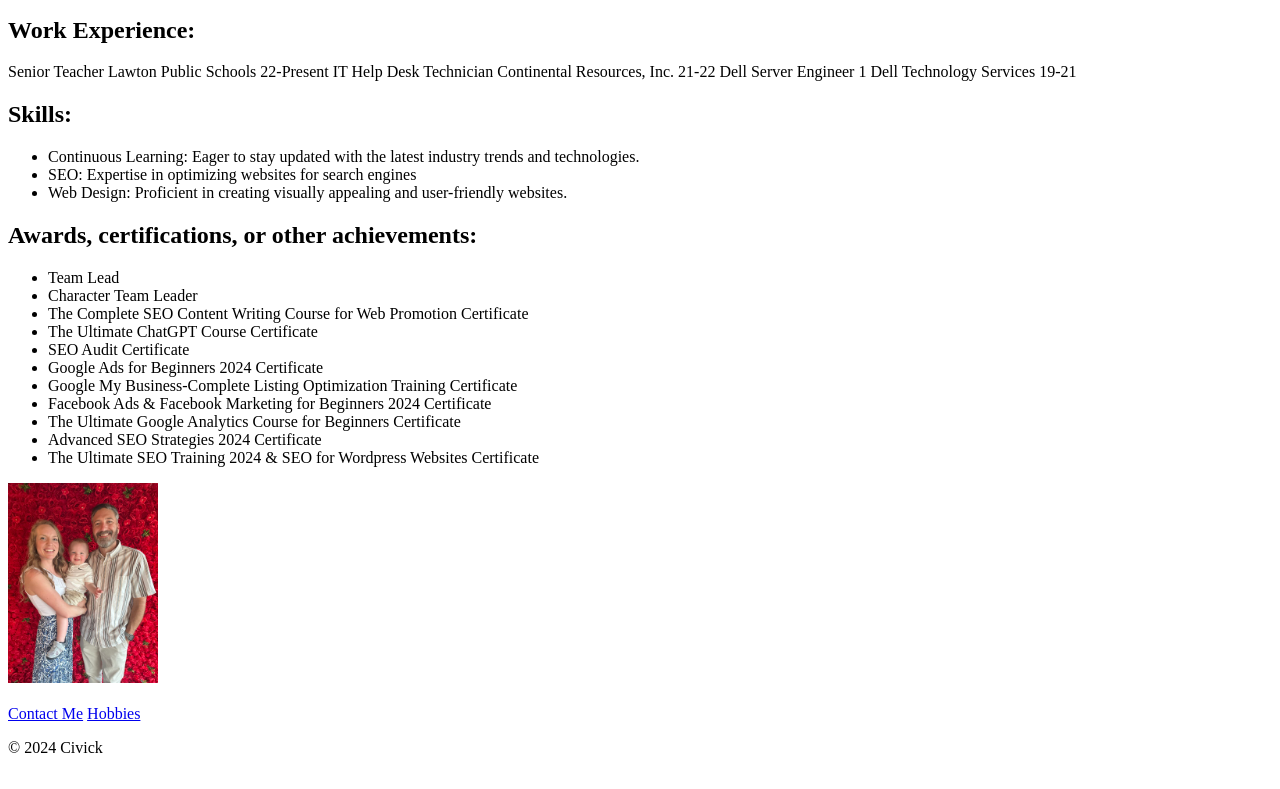
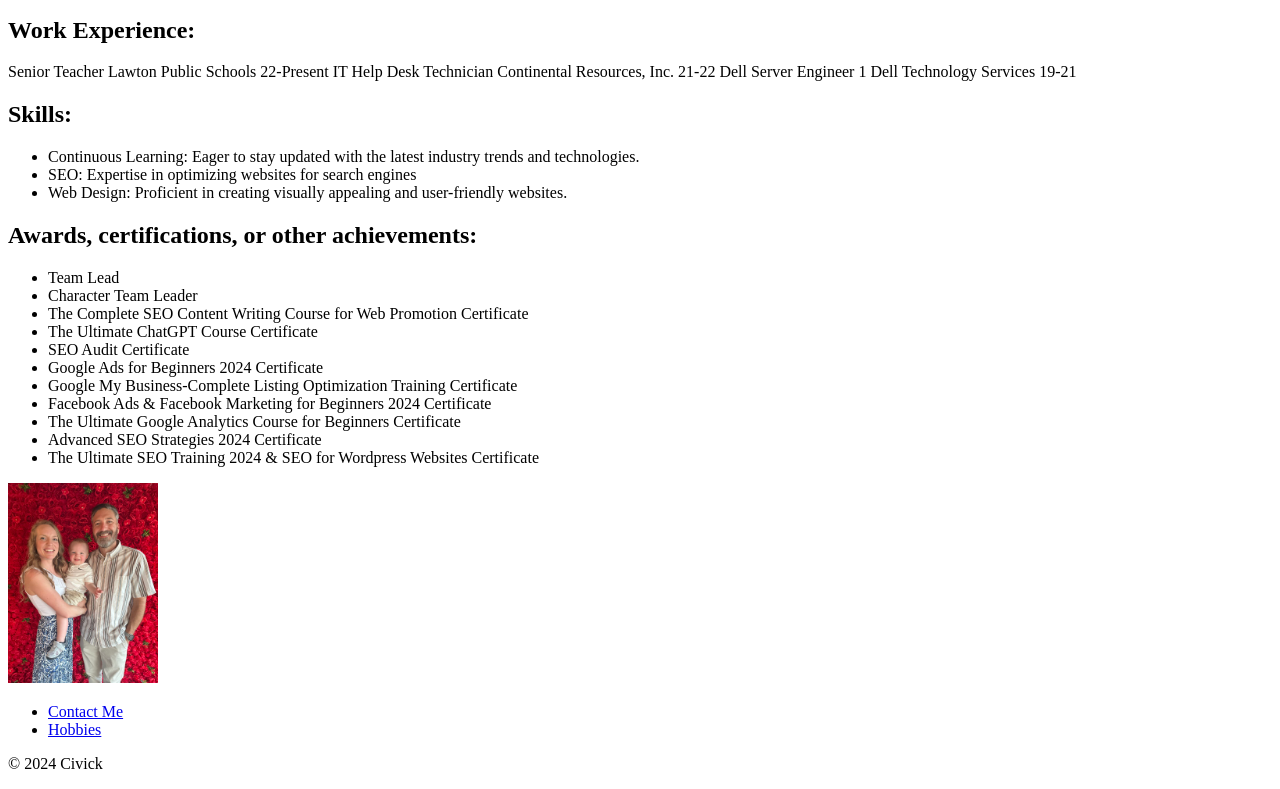
Before and after one commit to AshleeWebDesign/Online-Resume, a plain HTML site: page index.html in a window 1280 px wide. Shown: the part 323-1112 px from the top of the page. Drawn offline with Linux system fonts and the light colour scheme.

Commit message:
Update index.html

```diff
--- a/index.html
+++ b/index.html
@@ -51,8 +51,10 @@
             <li>The Ultimate SEO Training 2024 & SEO for Wordpress Websites Certificate</li>
         </ul>
         <img src="./assets/images/about-me.png" height="200" alt="Picture of Ashlee holding her son, standing next to her husband."><br />
-        <br>
-        <a href="./contact.html">Contact Me</a> <a href="./hobbies.html">Hobbies</a>
+        <ul>
+            <li><a href="./contact.html">Contact Me</a> </li>
+            <li><a href="./hobbies.html">Hobbies</a></li>
+        </ul>
     </body>
 
     <footer>
```
